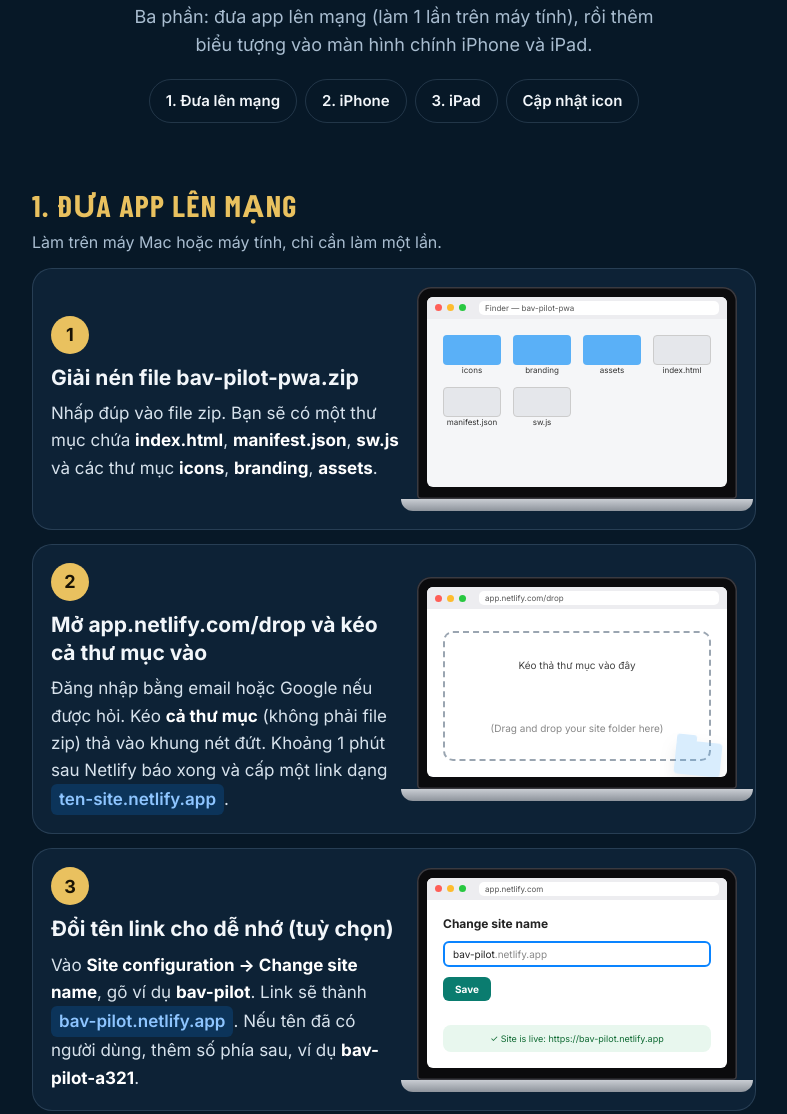
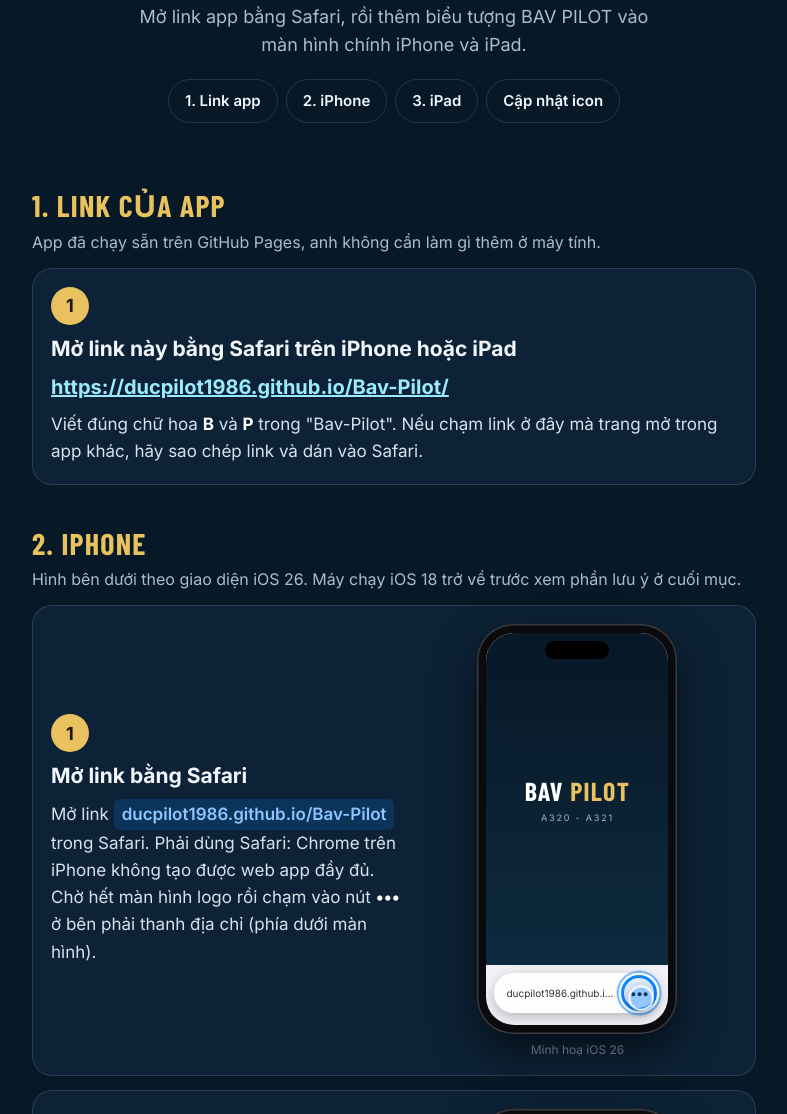
Before and after one commit to ducpilot1986/Bav-Pilot, a plain HTML site: page huong-dan.html in a window 1280 px wide. Shown: the part 203-1317 px from the top of the page, without its empty margins (246-1033 px from the left). Drawn offline with nearby package versions, Linux system fonts and the light colour scheme; a web font is replaced by a local one.

Commit message:
Point install guide and README to the GitHub Pages link
Co-Authored-By: Claude Opus 5.5 <noreply@anthropic.com>
Claude-Session: https://claude.ai/code/session_01KJdibTW6Frnd2ynjdCYGYb

```diff
--- a/huong-dan.html
+++ b/huong-dan.html
@@ -104,58 +104,20 @@ footer{margin-top:36px;text-align:center;font-size:13px;color:#7F96AC;line-heigh
 <header>
   <img src="icons/icon-192.png" alt="Biểu tượng BAV PILOT">
   <h1>Cài <em>BAV PILOT</em></h1>
-  <p class="lead">Ba phần: đưa app lên mạng (làm 1 lần trên máy tính), rồi thêm biểu tượng vào màn hình chính iPhone và iPad.</p>
-  <nav><a href="#netlify">1. Đưa lên mạng</a><a href="#iphone">2. iPhone</a><a href="#ipad">3. iPad</a><a href="#update">Cập nhật icon</a></nav>
+  <p class="lead">Mở link app bằng Safari, rồi thêm biểu tượng BAV PILOT vào màn hình chính iPhone và iPad.</p>
+  <nav><a href="#netlify">1. Link app</a><a href="#iphone">2. iPhone</a><a href="#ipad">3. iPad</a><a href="#update">Cập nhật icon</a></nav>
 </header>
 
-<!-- ================= NETLIFY ================= -->
-<h2 id="netlify">1. Đưa app lên mạng</h2>
-<p>Làm trên máy Mac hoặc máy tính, chỉ cần làm một lần.</p>
-
-<section class="step">
+<!-- ================= LINK ================= -->
+<h2 id="netlify">1. Link của app</h2>
+<p>App đã chạy sẵn trên GitHub Pages, anh không cần làm gì thêm ở máy tính.</p>
+<section class="step" style="grid-template-columns:1fr">
   <div>
     <span class="num">1</span>
-    <h3>Giải nén file <b>bav-pilot-pwa.zip</b></h3>
-    <p>Nhấp đúp vào file zip. Bạn sẽ có một thư mục chứa <b>index.html</b>, <b>manifest.json</b>, <b>sw.js</b> và các thư mục <b>icons</b>, <b>branding</b>, <b>assets</b>.</p>
+    <h3>Mở link này bằng <b>Safari</b> trên iPhone hoặc iPad</h3>
+    <p style="font-size:20px;word-break:break-all"><a href="https://ducpilot1986.github.io/Bav-Pilot/" style="color:#9BEBFF;font-weight:700">https://ducpilot1986.github.io/Bav-Pilot/</a></p>
+    <p style="margin-top:8px">Viết đúng chữ hoa <b>B</b> và <b>P</b> trong "Bav-Pilot". Nếu chạm link ở đây mà trang mở trong app khác, hãy sao chép link và dán vào Safari.</p>
   </div>
-  <div class="ill"><div class="lap"><div class="lid"><div class="scr" style="position:relative;background:#F5F6F8">
-    <div class="tabs"><i></i><i></i><i></i><span>Finder — bav-pilot-pwa</span></div>
-    <div style="display:grid;grid-template-columns:repeat(4,1fr);gap:12px;padding:16px;font-size:8px;text-align:center;color:#333">
-      <div><div style="height:30px;border-radius:4px;background:#5AB0F7"></div>icons</div>
-      <div><div style="height:30px;border-radius:4px;background:#5AB0F7"></div>branding</div>
-      <div><div style="height:30px;border-radius:4px;background:#5AB0F7"></div>assets</div>
-      <div><div style="height:30px;border-radius:4px;background:#E5E7EB;border:1px solid #CCC"></div>index.html</div>
-      <div><div style="height:30px;border-radius:4px;background:#E5E7EB;border:1px solid #CCC"></div>manifest.json</div>
-      <div><div style="height:30px;border-radius:4px;background:#E5E7EB;border:1px solid #CCC"></div>sw.js</div>
-    </div></div></div><div class="base"></div></div></div>
-</section>
-
-<section class="step">
-  <div>
-    <span class="num">2</span>
-    <h3>Mở <b>app.netlify.com/drop</b> và kéo cả thư mục vào</h3>
-    <p>Đăng nhập bằng email hoặc Google nếu được hỏi. Kéo <b>cả thư mục</b> (không phải file zip) thả vào khung nét đứt. Khoảng 1 phút sau Netlify báo xong và cấp một link dạng <span class="tag">ten-site.netlify.app</span>.</p>
-  </div>
-  <div class="ill"><div class="lap"><div class="lid"><div class="scr" style="position:relative">
-    <div class="tabs"><i></i><i></i><i></i><span>app.netlify.com/drop</span></div>
-    <div class="drop">Kéo thả thư mục vào đây<br><span style="color:#888">(Drag and drop your site folder here)</span></div>
-    <div class="folder"><b>bav-pilot-pwa</b></div>
-  </div></div><div class="base"></div></div></div>
-</section>
-
-<section class="step">
-  <div>
-    <span class="num">3</span>
-    <h3>Đổi tên link cho dễ nhớ (tuỳ chọn)</h3>
-    <p>Vào <b>Site configuration → Change site name</b>, gõ ví dụ <b>bav-pilot</b>. Link sẽ thành <span class="tag">bav-pilot.netlify.app</span>. Nếu tên đã có người dùng, thêm số phía sau, ví dụ <b>bav-pilot-a321</b>.</p>
-  </div>
-  <div class="ill"><div class="lap"><div class="lid"><div class="scr" style="position:relative">
-    <div class="tabs"><i></i><i></i><i></i><span>app.netlify.com</span></div>
-    <div style="padding:16px;font-size:10px;color:#222"><b style="font-size:12px">Change site name</b>
-      <div style="margin-top:10px;height:26px;border:2px solid var(--blue);border-radius:6px;display:flex;align-items:center;padding-left:8px">bav-pilot<span style="color:#888">.netlify.app</span></div>
-      <div style="margin-top:10px;display:inline-block;padding:6px 12px;border-radius:6px;background:#0A7C6F;color:#fff;font-weight:700">Save</div></div>
-    <div class="ok">✓ Site is live: https://bav-pilot.netlify.app</div>
-  </div></div><div class="base"></div></div></div>
 </section>
 
 <!-- ================= IPHONE ================= -->
@@ -166,11 +128,11 @@ footer{margin-top:36px;text-align:center;font-size:13px;color:#7F96AC;line-heigh
   <div>
     <span class="num">1</span>
     <h3>Mở link bằng <b>Safari</b></h3>
-    <p>Gõ link <span class="tag">bav-pilot.netlify.app</span> vào Safari. Phải dùng Safari: Chrome trên iPhone không tạo được web app đầy đủ. Chờ hết màn hình logo rồi chạm vào nút <b>•••</b> ở bên phải thanh địa chỉ (phía dưới màn hình).</p>
+    <p>Mở link <span class="tag">ducpilot1986.github.io/Bav-Pilot</span> trong Safari. Phải dùng Safari: Chrome trên iPhone không tạo được web app đầy đủ. Chờ hết màn hình logo rồi chạm vào nút <b>•••</b> ở bên phải thanh địa chỉ (phía dưới màn hình).</p>
   </div>
   <div class="ill"><div><div class="phone"><div class="scr"><div class="island"></div>
     <div class="page"><div><b>BAV <i>PILOT</i></b><small>A320 - A321</small></div></div>
-    <div class="bar"><span class="url">bav-pilot.netlify.app</span><span class="btn hl">•••</span></div>
+    <div class="bar"><span class="url">ducpilot1986.github.io/Bav-Pilot</span><span class="btn hl">•••</span></div>
     <span class="tap" style="right:14px;bottom:14px"></span>
   </div></div><div class="cap">Minh hoạ iOS 26</div></div></div>
 </section>
@@ -184,7 +146,7 @@ footer{margin-top:36px;text-align:center;font-size:13px;color:#7F96AC;line-heigh
   <div class="ill"><div><div class="phone"><div class="scr"><div class="island"></div>
     <div class="page"><div><b>BAV <i>PILOT</i></b></div></div><div class="dim"></div>
     <div class="menu"><div class="li hl" style="border-radius:0">Chia sẻ <span class="ic">↑</span></div><div class="li">Thêm dấu trang <span class="ic">□</span></div><div class="li">Tìm trên trang <span class="ic">⌕</span></div></div>
-    <div class="bar"><span class="url">bav-pilot.netlify.app</span><span class="btn">•••</span></div>
+    <div class="bar"><span class="url">ducpilot1986.github.io/Bav-Pilot</span><span class="btn">•••</span></div>
     <span class="tap" style="right:16px;bottom:136px"></span>
   </div></div><div class="cap">Minh hoạ iOS 26</div></div></div>
 </section>
@@ -212,7 +174,7 @@ footer{margin-top:36px;text-align:center;font-size:13px;color:#7F96AC;line-heigh
   <div class="ill"><div><div class="phone"><div class="scr" style="background:#F2F2F7"><div class="island"></div>
     <div style="padding:34px 10px 0">
       <div class="addhead"><span style="color:var(--blue)">Hủy</span><span class="t">Thêm vào MH chính</span><span class="a hl">Thêm</span></div>
-      <div class="addrow"><img src="icons/icon-192.png" alt=""><div style="flex:1"><div class="f">BAV PILOT</div><div style="margin-top:4px;font-size:9px;color:#888">bav-pilot.netlify.app</div></div></div>
+      <div class="addrow"><img src="icons/icon-192.png" alt=""><div style="flex:1"><div class="f">BAV PILOT</div><div style="margin-top:4px;font-size:9px;color:#888">ducpilot1986.github.io/Bav-Pilot</div></div></div>
       <div class="addrow" style="margin-top:10px;justify-content:space-between"><span style="font-size:11px">Mở dưới dạng ứng dụng web</span><span class="toggle"></span></div>
     </div>
     <span class="tap" style="right:-2px;top:50px"></span>
@@ -254,7 +216,7 @@ footer{margin-top:36px;text-align:center;font-size:13px;color:#7F96AC;line-heigh
     <p>Nút Chia sẻ nằm trên thanh công cụ phía trên, bên phải thanh địa chỉ. Nếu không thấy, chạm nút <b>•••</b> ở cạnh thanh địa chỉ rồi chọn <b>Chia sẻ</b>.</p>
   </div>
   <div class="ill"><div><div class="tab"><div class="scr" style="position:relative">
-    <div class="tbar"><span style="width:14px;height:14px;border-radius:4px;background:#C7C7CC"></span><span class="url">bav-pilot.netlify.app</span><span class="share hl" style="width:26px;height:26px;border-radius:7px;background:#DCEBFF"><svg width="15" height="15" viewBox="0 0 24 24" fill="none" stroke="#0A84FF" stroke-width="2.2" stroke-linecap="round" stroke-linejoin="round"><path d="M12 3v12"/><path d="M8 7l4-4 4 4"/><path d="M6 11v9h12v-9"/></svg></span></div>
+    <div class="tbar"><span style="width:14px;height:14px;border-radius:4px;background:#C7C7CC"></span><span class="url">ducpilot1986.github.io/Bav-Pilot</span><span class="share hl" style="width:26px;height:26px;border-radius:7px;background:#DCEBFF"><svg width="15" height="15" viewBox="0 0 24 24" fill="none" stroke="#0A84FF" stroke-width="2.2" stroke-linecap="round" stroke-linejoin="round"><path d="M12 3v12"/><path d="M8 7l4-4 4 4"/><path d="M6 11v9h12v-9"/></svg></span></div>
     <div class="page" style="inset:34px 0 0"><div><b>BAV <i>PILOT</i></b><small>A320 - A321</small></div></div>
     <span class="tap" style="right:6px;top:4px"></span>
   </div></div><div class="cap">Minh hoạ iPadOS</div></div></div>
@@ -267,7 +229,7 @@ footer{margin-top:36px;text-align:center;font-size:13px;color:#7F96AC;line-heigh
     <p>Bảng Chia sẻ hiện ra ngay dưới nút. Chọn <b>Thêm vào MH chính</b>, để công tắc <b>Mở dưới dạng ứng dụng web</b> bật, rồi chạm <b>Thêm</b>. Biểu tượng BAV PILOT sẽ nằm trên màn hình chính của iPad.</p>
   </div>
   <div class="ill"><div><div class="tab"><div class="scr" style="position:relative">
-    <div class="tbar"><span style="width:14px;height:14px;border-radius:4px;background:#C7C7CC"></span><span class="url">bav-pilot.netlify.app</span><span class="share" style="width:26px;height:26px"><svg width="15" height="15" viewBox="0 0 24 24" fill="none" stroke="#0A84FF" stroke-width="2.2" stroke-linecap="round" stroke-linejoin="round"><path d="M12 3v12"/><path d="M8 7l4-4 4 4"/><path d="M6 11v9h12v-9"/></svg></span></div>
+    <div class="tbar"><span style="width:14px;height:14px;border-radius:4px;background:#C7C7CC"></span><span class="url">ducpilot1986.github.io/Bav-Pilot</span><span class="share" style="width:26px;height:26px"><svg width="15" height="15" viewBox="0 0 24 24" fill="none" stroke="#0A84FF" stroke-width="2.2" stroke-linecap="round" stroke-linejoin="round"><path d="M12 3v12"/><path d="M8 7l4-4 4 4"/><path d="M6 11v9h12v-9"/></svg></span></div>
     <div class="page" style="inset:34px 0 0"><div><b>BAV <i>PILOT</i></b></div></div>
     <div class="pop"><div class="li">Sao chép <span class="ic">⧉</span></div><div class="li">Thêm dấu trang <span class="ic">□</span></div><div class="li hl" style="border-radius:0">Thêm vào MH chính <span class="ic">+</span></div></div>
     <span class="tap" style="right:40px;top:104px"></span>
@@ -278,9 +240,9 @@ footer{margin-top:36px;text-align:center;font-size:13px;color:#7F96AC;line-heigh
 <h2 id="update">Khi đổi logo hoặc cập nhật app</h2>
 <section class="step" style="grid-template-columns:1fr">
   <div>
-    <p><b>Cập nhật nội dung:</b> trên Netlify vào <b>Deploys</b>, kéo thư mục mới vào. App trên điện thoại tự nhận bản mới ở lần mở sau, có khi phải mở lại lần thứ hai.</p>
+    <p><b>Cập nhật nội dung:</b> khi có bản mới trên GitHub, app trên điện thoại tự nhận ở lần mở sau, có khi phải mở lại lần thứ hai.</p>
     <p style="margin-top:10px"><b>Đổi logo/icon:</b> iPhone và iPad giữ ảnh icon tại thời điểm thêm vào màn hình chính. Để thấy icon mới: nhấn giữ biểu tượng BAV PILOT → <b>Xoá ứng dụng</b> → <b>Xoá khỏi MH chính</b>, sau đó làm lại các bước ở mục 2 hoặc 3.</p>
-    <p style="margin-top:10px"><b>Gỡ app:</b> nhấn giữ biểu tượng → Xoá ứng dụng. Việc này không ảnh hưởng gì đến trang web trên Netlify.</p>
+    <p style="margin-top:10px"><b>Gỡ app:</b> nhấn giữ biểu tượng → Xoá ứng dụng. Việc này không ảnh hưởng gì đến trang web.</p>
   </div>
 </section>
 
```
Also changed, not shown: 1 other file.
